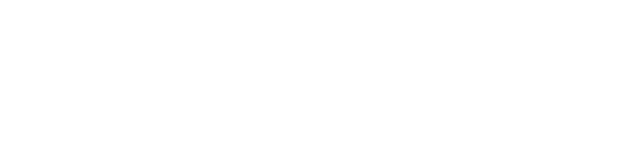
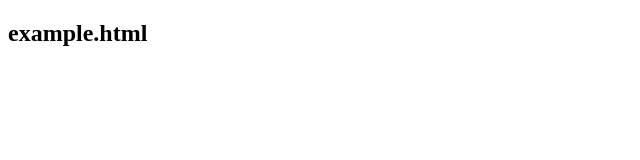
Before and after one commit to Eddy-hub19/goit-markup-hw-07, a plain HTML site: page example.html in a window 1280 px wide. Shown: the whole page, without its empty margins (0-640 px from the left). Drawn offline with Linux system fonts and the light colour scheme.

Commit message:
add example

```diff
--- a/example.html
+++ b/example.html
@@ -7,6 +7,6 @@
     <title>Document</title>
 </head>
 <body>
-
+    <h2>example.html</h2>
 </body>
 </html>
```
